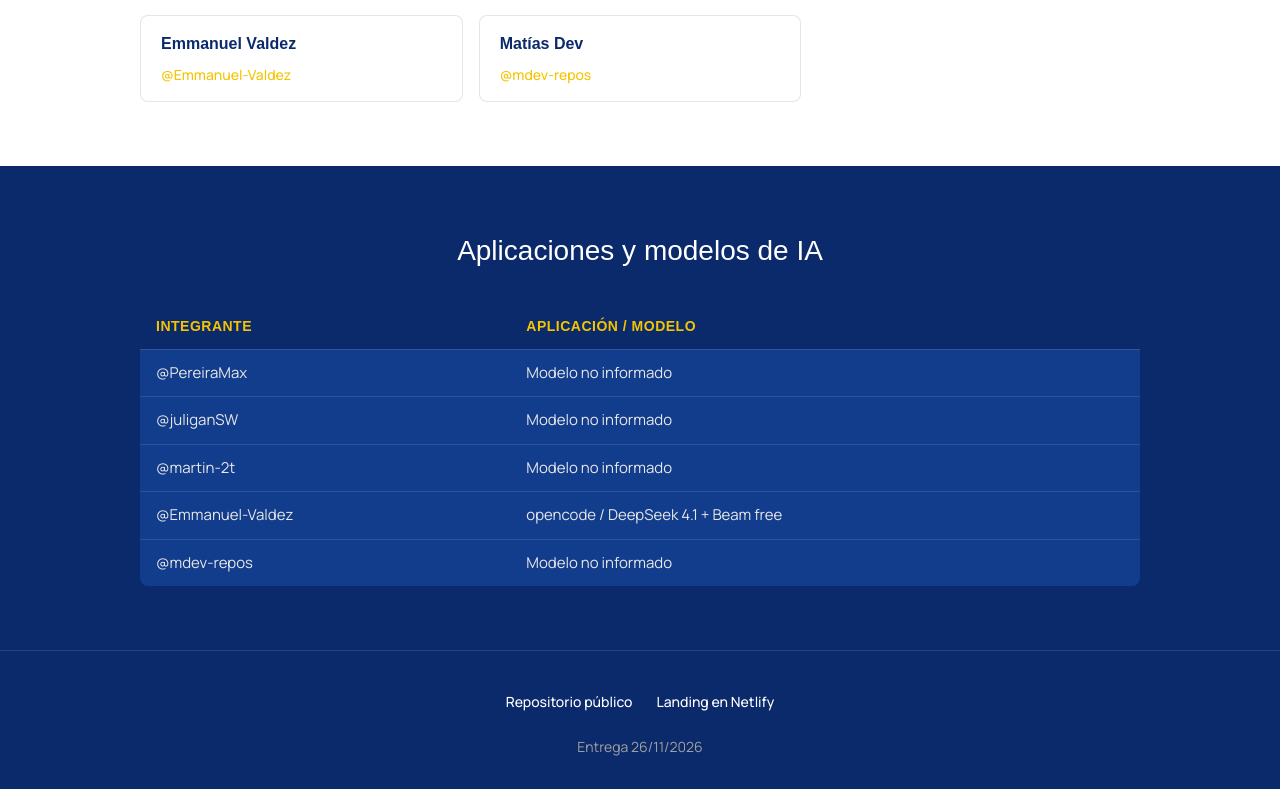
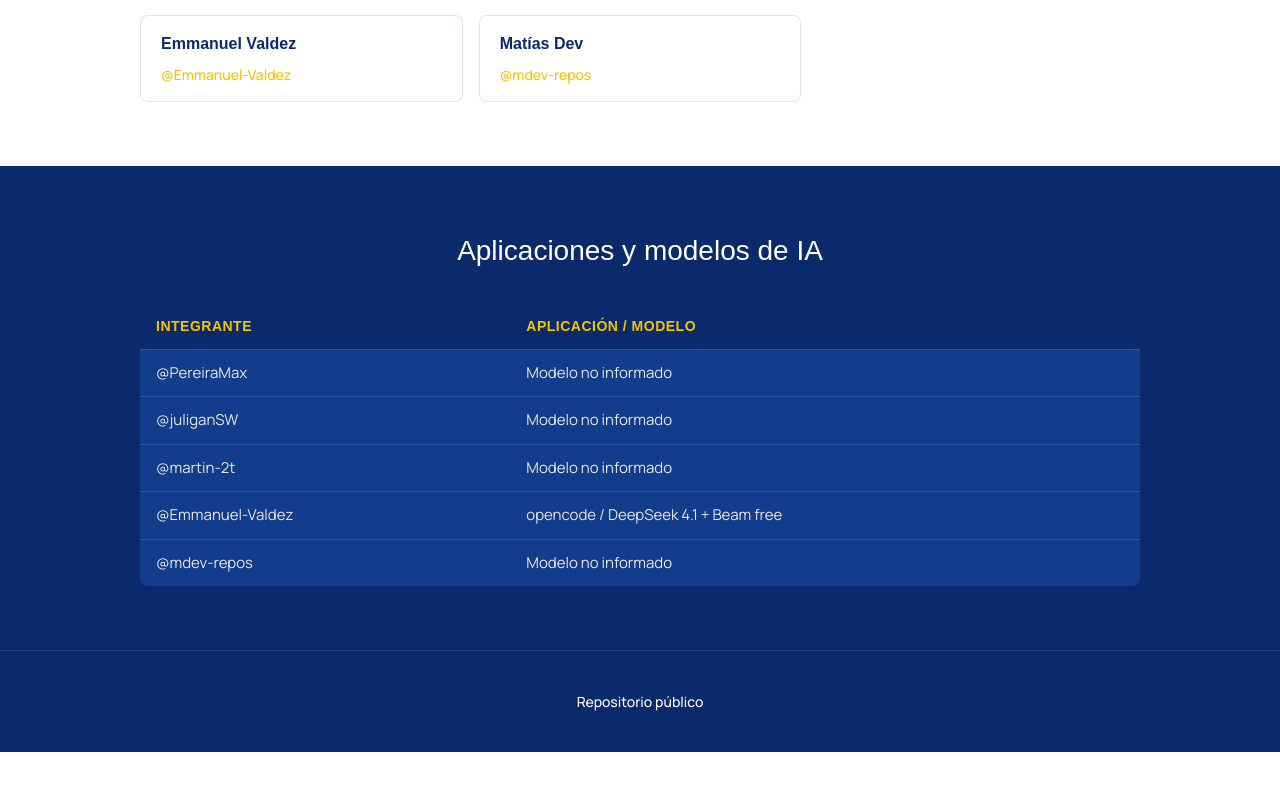
Before and after one commit to Emmanuel-Valdez/matchdeverdad-landing, a React (Vite) app: page / in a window 1280 px wide. Shown: the part 4793-5582 px from the top of the page. After the commit the page ends 5545 px from the top, so only its background shows below. Built offline with nearby package versions, Linux system fonts and the light colour scheme; a web font is replaced by a local one.

Commit message:
Remove delivery date from footer, fix links

```diff
--- a/src/components/Footer.jsx
+++ b/src/components/Footer.jsx
@@ -4,23 +4,14 @@ function Footer() {
       <div className="footer-inner">
         <div className="footer-links">
           <a
-            href="https://github.com/"
+            href="https://github.com/Emmanuel-Valdez/matchdeverdad-landing"
             target="_blank"
             rel="noopener noreferrer"
             className="footer-link"
           >
             Repositorio público
           </a>
-          <a
-            href="https://netlify.com/"
-            target="_blank"
-            rel="noopener noreferrer"
-            className="footer-link"
-          >
-            Landing en Netlify
-          </a>
         </div>
-        <p className="footer-entrega">Entrega 26/11/2026</p>
       </div>
     </footer>
   )
```
